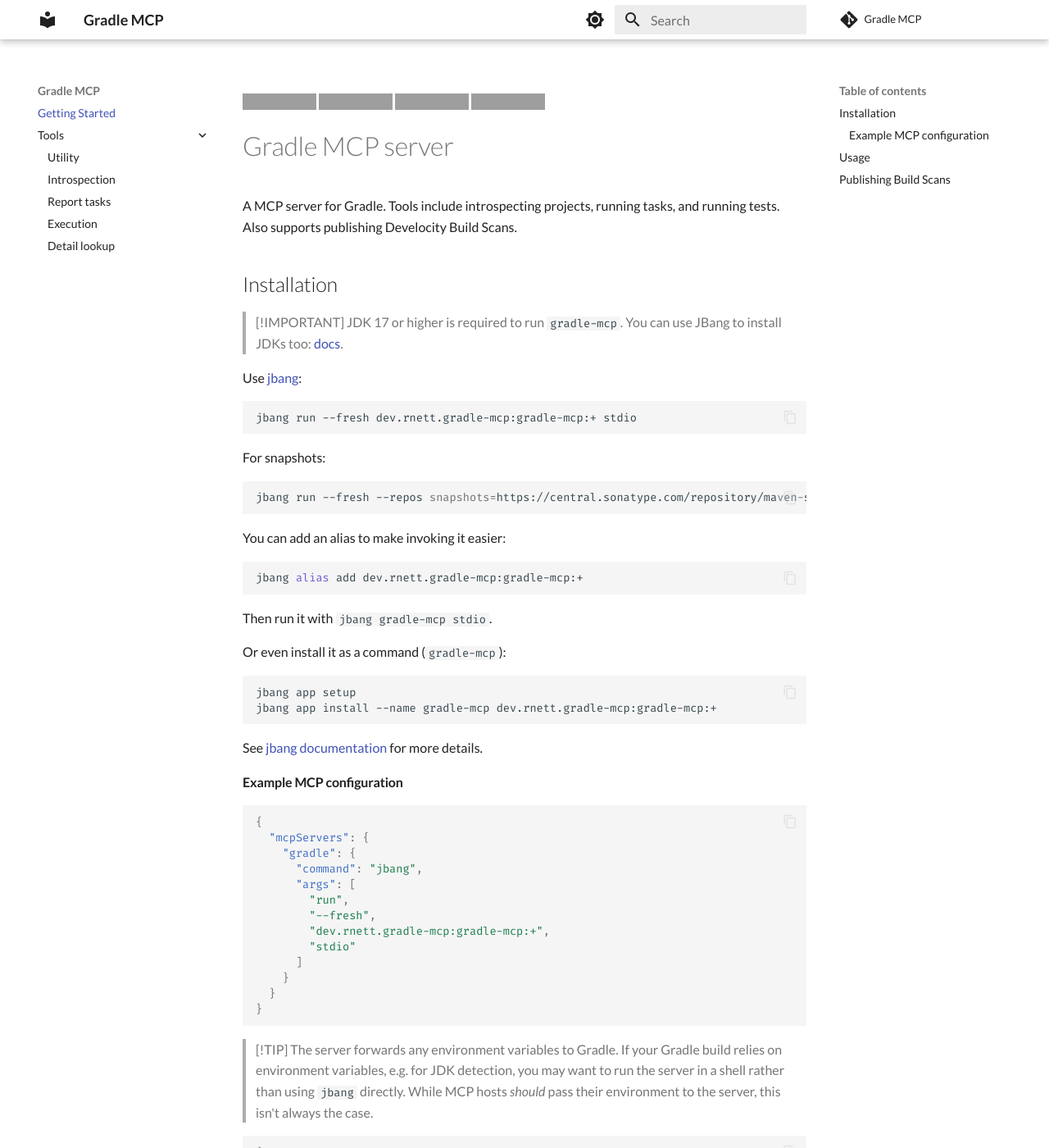
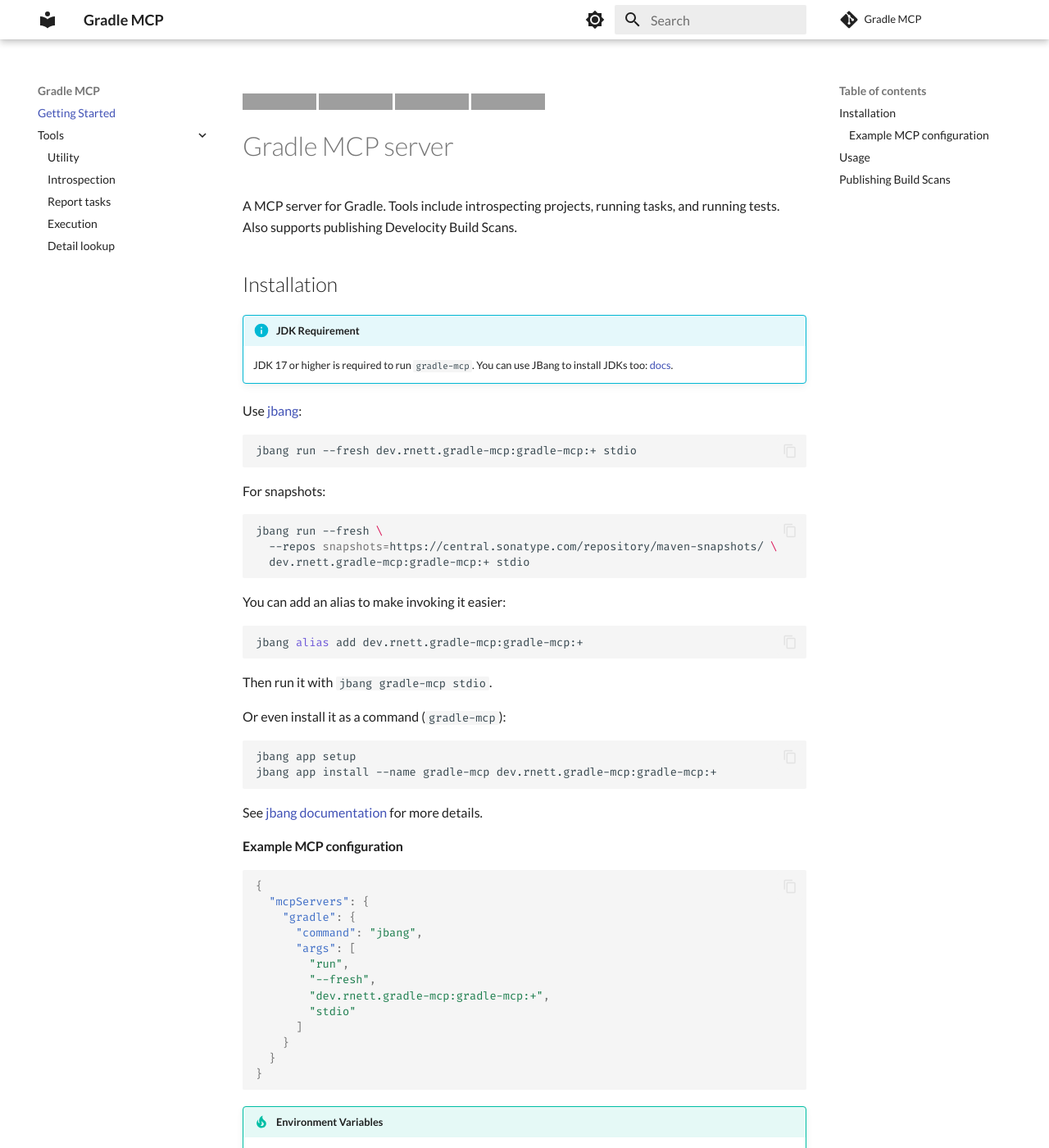
Before and after one commit to rnett/gradle-mcp, an MkDocs documentation site: the page built from docs/index.md, in a window 1280 px wide and 1400 px high. Shown: the whole window at 82% size. Built offline with MkDocs 1.6.1 and Material for MkDocs 9.7.7, drawn with Linux system fonts in a browser that asks for light colours; comment, search, counter and statistics services are not loaded; the version menu is left out; some of the changed text lies outside the part shown; grey boxes are pictures that could not be loaded.

Commit message:
Fix admonitions

````diff
--- a/docs/index.md
+++ b/docs/index.md
@@ -11,9 +11,11 @@
 
 ## Installation
 
-> [!IMPORTANT]
-> JDK 17 or higher is required to run `gradle-mcp`.
-> You can use JBang to install JDKs too: [docs](https://www.jbang.dev/documentation/jbang/latest/javaversions.html).
+[//]: # (@formatter:off)
+!!! info "JDK Requirement"
+    JDK 17 or higher is required to run `gradle-mcp`.
+    You can use JBang to install JDKs too: [docs](https://www.jbang.dev/documentation/jbang/latest/javaversions.html).
+[//]: # (@formatter:on)
 
 Use [jbang](https://www.jbang.dev/documentation/jbang/latest/installation.html):
 
@@ -24,7 +26,9 @@
 For snapshots:
 
 ```shell
-jbang run --fresh --repos snapshots=https://central.sonatype.com/repository/maven-snapshots/ dev.rnett.gradle-mcp:gradle-mcp:+ stdio
+jbang run --fresh \
+  --repos snapshots=https://central.sonatype.com/repository/maven-snapshots/ \
+  dev.rnett.gradle-mcp:gradle-mcp:+ stdio
 ```
 
 You can add an alias to make invoking it easier:
@@ -62,10 +66,12 @@
 }
 ```
 
-> [!TIP]
-> The server forwards any environment variables to Gradle.
-> If your Gradle build relies on environment variables, e.g. for JDK detection, you may want to run the server in a shell rather than using `jbang` directly.
-> While MCP hosts _should_ pass their environment to the server, this isn't always the case.
+[//]: # (@formatter:off)
+!!! tip "Environment Variables"
+    The server forwards its environment variables to Gradle.
+    If your Gradle build relies on environment variables, e.g. for JDK detection, you may want to run the server in a shell rather than using `jbang` directly in your MCP configuration.
+    While MCP hosts _should_ pass their environment to the server, this isn't always the case.
+[//]: # (@formatter:on)
 
 ```json
 {
````
Also changed, not shown: other parts of docs/index.md (+4 -2 lines).
